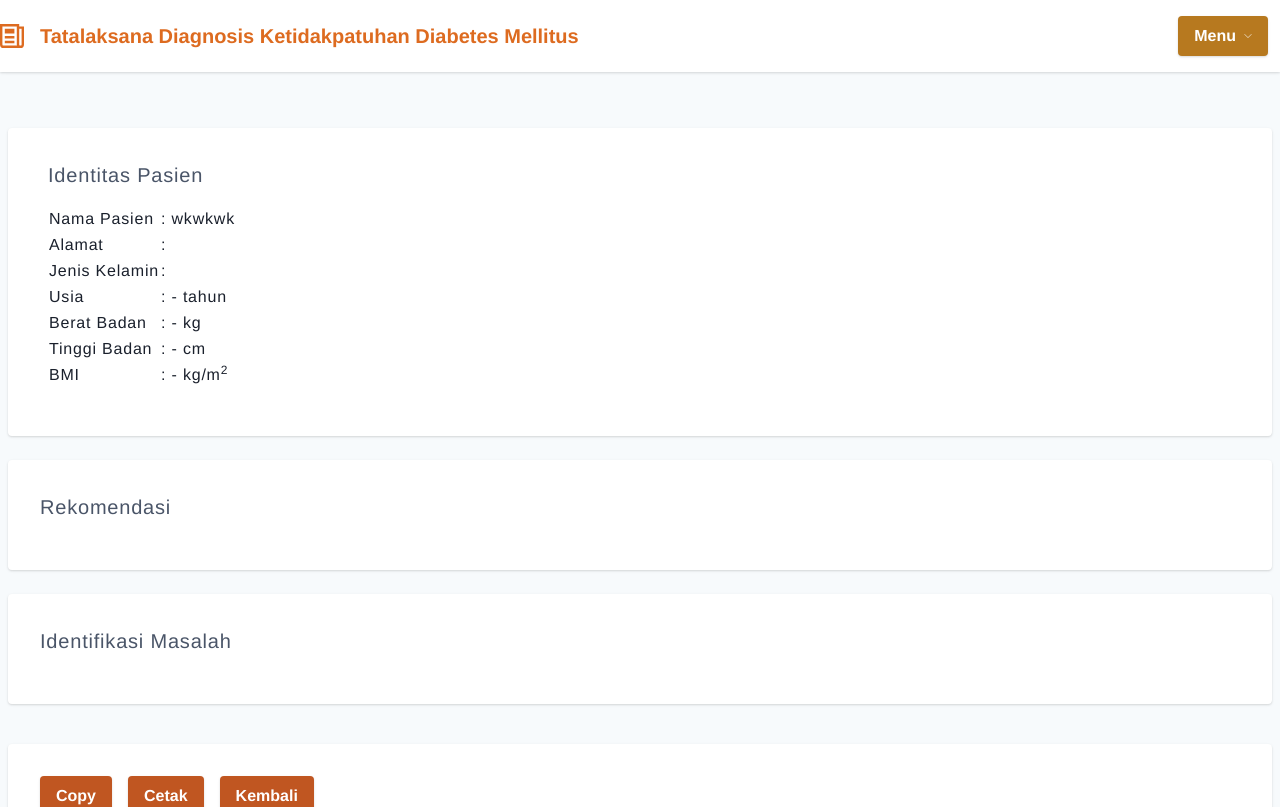
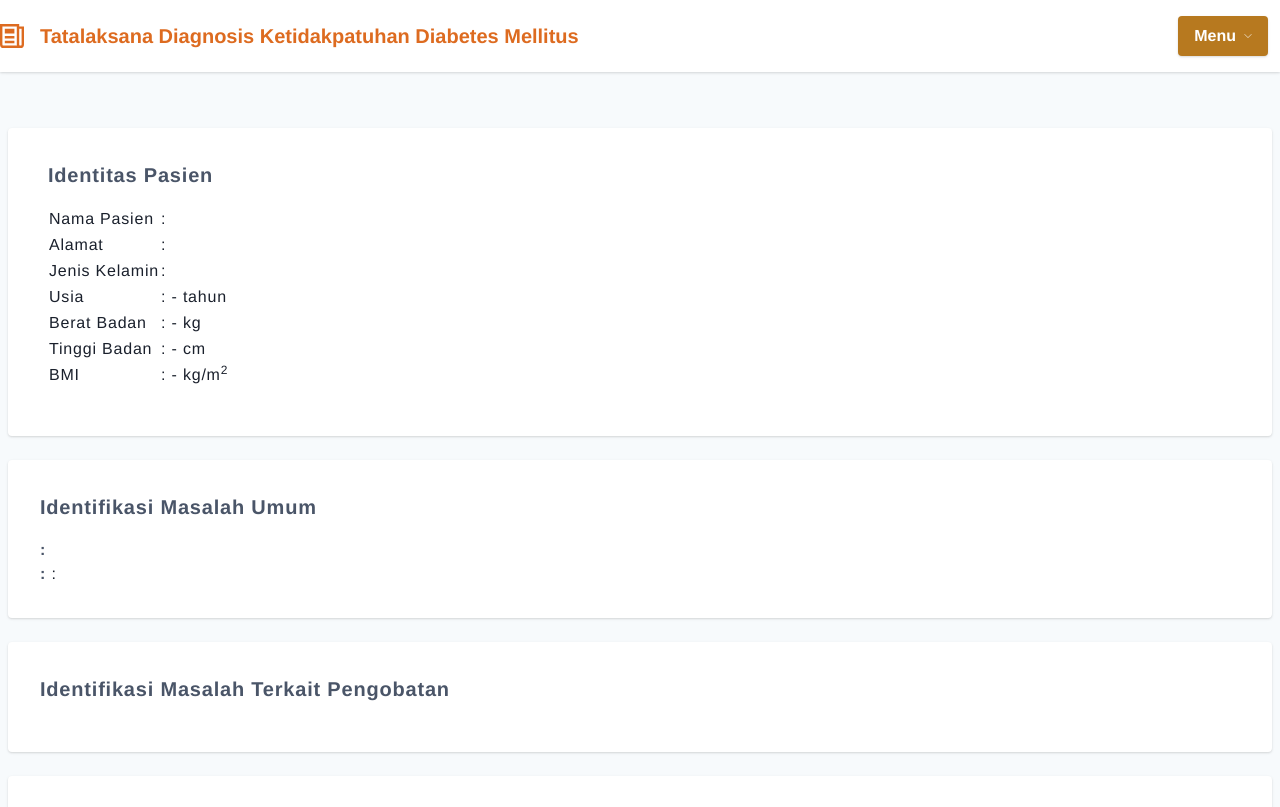
Before and after one commit to fransiskussamuelrenaldi/rekomendasi-dm, a Vue app: page /resume in a window 1280 px wide. Shown: the top 807 px of the page. Built offline with nearby package versions, Linux system fonts and the light colour scheme; what @tailwindcss/custom-forms would draw is missing.

Commit message:
feat: update all recommendation systtem on resume

```diff
--- a/src/views/resume-copy.vue
+++ b/src/views/resume-copy.vue
@@ -2,12 +2,12 @@
   <div>
     <div id="resumeContent" class="whole-container container w-full flex flex-wrap mx-auto px-2 pt-8 lg:pt-16 mt-16">
       <div class="w-full p-8 mt-6 lg:mt-0 rounded shadow bg-white">
-        <p class="flex items-center break-normal text-gray-700 px-2 mt-12 lg:mt-0 md:text-xl"> Identitas Pasien </p>
+        <p class="flex items-center break-normal text-gray-700 px-2 mt-12 lg:mt-0 md:text-xl font-bold"> Identitas Pasien </p>
         <div v-if="patientData" class="px-2 py-4 identity-list">
           <table>
             <tr>
               <td>Nama Pasien </td>
-              <td> : {{ patientData.name || 'wkwkwk' }}</td>
+              <td> : {{ patientData.name || '' }}</td>
             </tr>
               <tr>
               <td>Alamat</td>
@@ -39,14 +39,19 @@
       </div>
 
       <div class="w-full p-8 mt-6 rounded shadow bg-white">
-        <p class="flex items-center break-normal text-gray-700 md:text-xl pb-4"> Rekomendasi </p>
-        <ul v-for="(item, index) in recommendations" :key="index + 'rec'">
+        <p class="flex items-center break-normal text-gray-700 md:text-xl pb-4 font-bold"> Identifikasi Masalah Umum </p>
+        <p><span class="text-gray-700 font-bold">{{ bmiRecommendation.type }} :</span> <span class="text-gray-700">{{ bmiRecommendation.rec }}</span></p>
+        <p><span class="text-gray-700 font-bold">{{ glucoseRecommendation.type }} :</span> : <span class="text-gray-700">{{ glucoseRecommendation.rec }}</span></p>
+      </div>
+      <div class="w-full p-8 mt-6 rounded shadow bg-white">
+        <p class="flex items-center break-normal text-gray-700 md:text-xl pb-4 font-bold"> Identifikasi Masalah Terkait Pengobatan </p>
+        <ul v-for="(item, index) in rootCause" :key="index + 'root-obat'">
           {{ item  }}
         </ul>
       </div>
       <div class="w-full p-8 mt-6 rounded shadow bg-white">
-        <p class="flex items-center break-normal text-gray-700 md:text-xl pb-4"> Identifikasi Masalah </p>
-        <ul v-for="(item, index) in rootCause" :key="index + 'rec'">
+        <p class="flex items-center break-normal text-gray-700 md:text-xl pb-4 font-bold"> Rekomendasi </p>
+        <ul v-for="(item, index) in recommendations" :key="index + 'rec'">
           {{ item  }}
         </ul>
       </div>
@@ -81,7 +86,7 @@
 
 <script>
 import { mapState } from 'vuex'
-// import store from '../store'
+import store from '../store'
 import router from '../router'
 
 export default {
@@ -94,12 +99,16 @@ export default {
     ...mapState({
       patientData: state => state.patientData || {},
       recommendations: state => state.reccomendations || [],
+      glucoseRecommendation: state => state.glucoseRecommendation || [],
+      bmiRecommendation: state => state.bmiRecommendation || [],
       rootCause: state => state.rootCause || []
     })
   },
   methods: {
     back () {
       router.replace({ name: 'entry' })
+      store.dispatch('setBmiRec', {})
+      store.dispatch('setGlucoseRec', {})
     },
     copyToClipboard () {
       // TODO: Add simple toast
@@ -111,9 +120,9 @@ export default {
       el.select()
       try {
         document.execCommand('copy')
-        alert('Testing code was copied ' + el.value)
+        alert('Rekomendasi anda telah disalin')
       } catch (error) {
-        alert('Oops, unable to copy')
+        alert('Maaf terjadi kesalahan saat menyalin')
       } finally {
         document.body.removeChild(el)
       }
```
